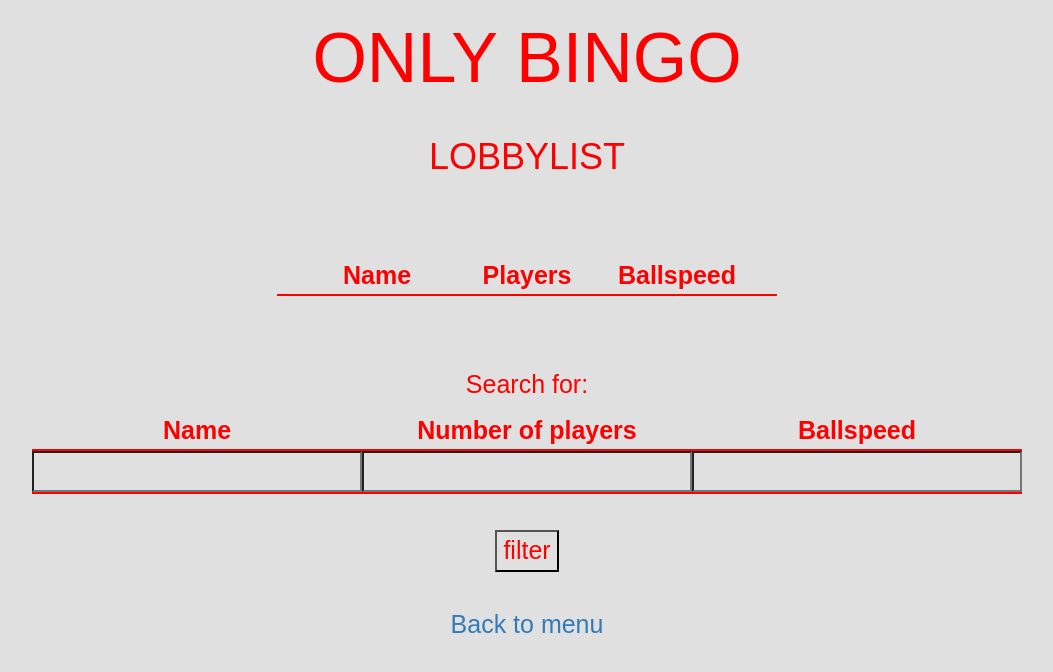
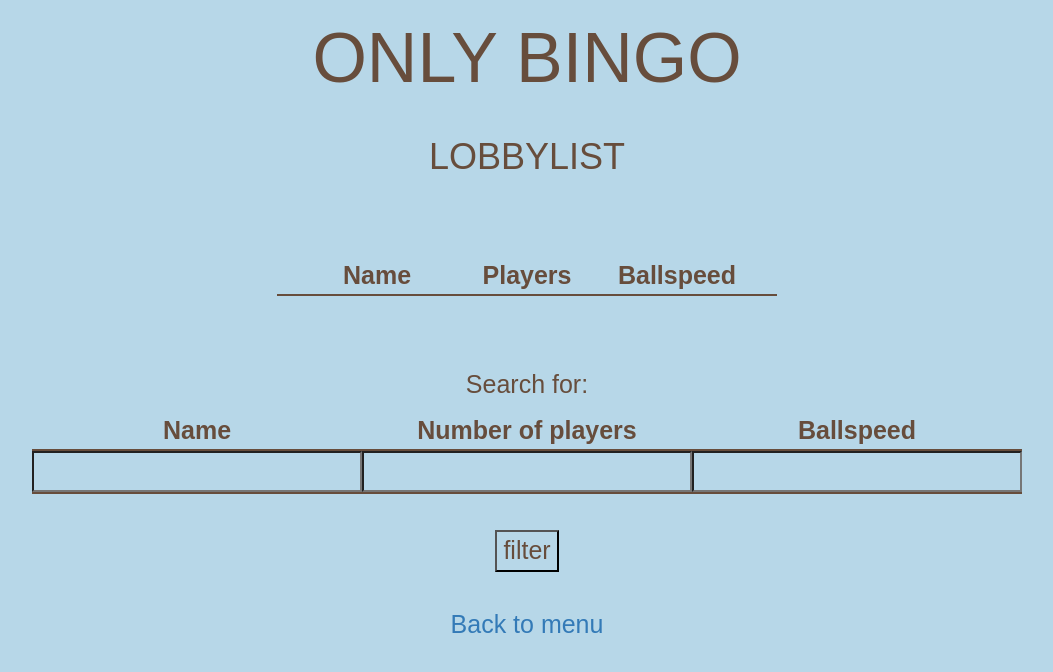
Before and after one commit to MartinTK9/onlybingo, a Django app: page /lobby/ in a window 1280 px wide. Shown: the top 672 px of the page, without its empty margins (113-1166 px from the left). Run offline with Django 3.2, Linux system fonts and the light colour scheme; data that the repository does not hold is empty; some libraries are stand-ins or nearby versions.

Commit message:
colour sceme update

```diff
--- a/board/static/css/bingostylesheet.css
+++ b/board/static/css/bingostylesheet.css
@@ -1,5 +1,5 @@
 * {
-	background-color: #E0E0E0;
+	background-color: #b7d7e8 ;
 	font-family: sans-serif;
 }
 
@@ -8,7 +8,7 @@
 	margin-right: auto;
 	text-align: center;
 	font-size: 70px;
-	color: red;
+	color: #674d3c;
 }
 
 .unpressed, .unpressed p {
@@ -71,7 +71,7 @@
 
 .button, .form, .landing a {
 	font-size: 33px;
-	color: red;
+	color: #674d3c;
 }
 
 .lbutt {
@@ -87,13 +87,13 @@
 }
 
 .highsco, .highsco table {
-	color: red;
+	color: #674d3c;
 	font-size: 25px;
 }
 
 .highsco table, .highsco th, .highsco td, .th {
 	border-bottom-style: solid;
-	border-bottom-color: red;
+	border-bottom-color: #674d3c;
 	border-width: 2px;
 	text-align: center;
 }
@@ -116,12 +116,12 @@
 
 .globalpickednumber{
 	text-align: center;
-	background-color: red;
+	background-color: #674d3c;
 	  }
 
 .pickednumber{
 	text-align: center;
-	backgroundc-olor: red;
+	backgroundc-color: #674d3c;
 	color: black;
 	font-weight: bold;
 	font-size: 65px;
@@ -130,19 +130,19 @@
 
 .payment{
 	font-size: 18px;
-	color: red;
+	color: #674d3c;
 	margin-left: 50px;
 	font-weight: bold
 }
 
 .lobbylist, .lobbylist table {
-	color: red;
+	color: #674d3c;
 	font-size: 25px
 }
 
 .lobbylist table, .lobbylist th, .lobbylist td, .th {
 	border-bottom-style: solid;
-	border-bottom-color: red;
+	border-bottom-color: #674d3c;
 	border-width: 2px;
 	text-align: center;
 }
--- a/templates/board/base.html
+++ b/templates/board/base.html
@@ -18,7 +18,7 @@
 
     <style type="text/css">
   			body {
-			background-color: #E0E0E0;
+			background-color: #b7d7e8 ;
 			margin-top: 5px;}
     </style>
 </head>
```
